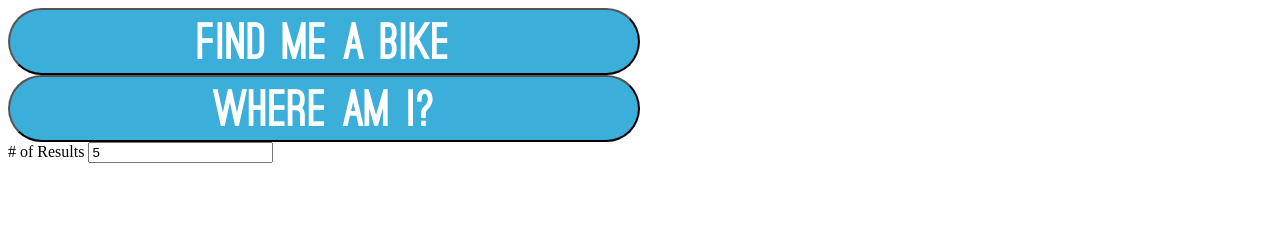
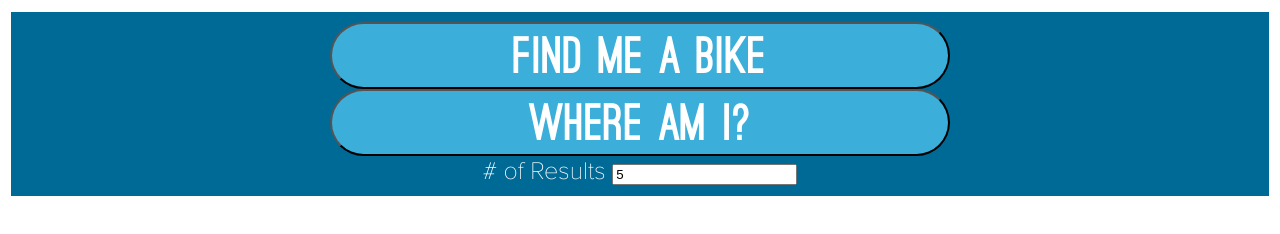
Before and after one commit to brylee123/index, a website: page citibike.html in a window 1280 px wide. Drawn offline with Linux system fonts and the light colour scheme.

Commit message:
Add files via upload

```diff
--- a/citibike.html
+++ b/citibike.html
@@ -4,7 +4,7 @@
 </head>
 
     <body>
-    	<div>
+    	<div class="header">
 			<input type="hidden" id="lat">
 			<input type="hidden" id="lon">
 
```
